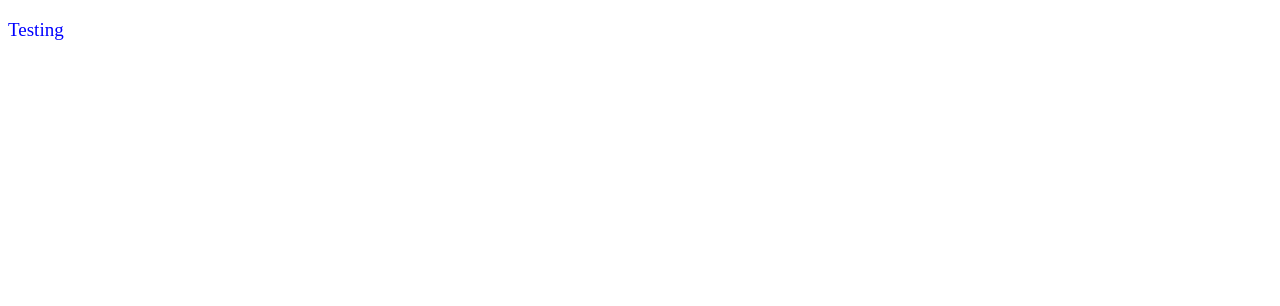
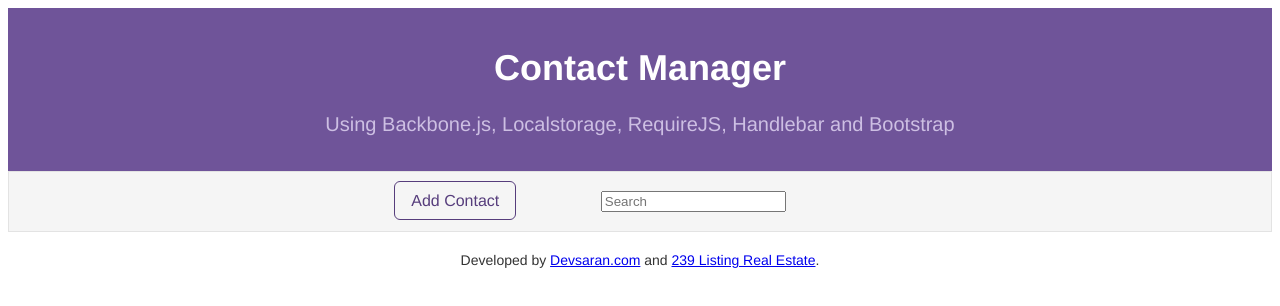
Before and after one commit to larencozart/Contact-Manager, a website: page public/index.html in a window 1280 px wide. Drawn offline with Linux system fonts and the light colour scheme.

Commit message:
Add header, main, footer skeletons

```diff
--- a/public/index.html
+++ b/public/index.html
@@ -11,6 +11,23 @@
   <script src="/javascripts/cm_script.js"></script>
 </head>
 <body>
-  <p>Testing</p>
+  <header>
+    <h1>Contact Manager</h1>
+    <p>Using Backbone.js, Localstorage, RequireJS, Handlebar and Bootstrap</p>
+  </header>
+  <main>
+    <!-- Add Contact Button & Search Bar-->
+    <section id="utilities-bar">
+      <a id="add-contact-btn" href="#">Add Contact</a>
+      <input type="text" placeholder="Search">
+
+    </section>
+
+    <!-- Contacts: all or searched ones-->
+    <section></section>
+  </main>
+  <footer>
+    <p>Developed by <a href="http://www.devsaran.com">Devsaran.com</a> and <a href="http://www.239listing.com">239 Listing Real Estate</a>.</p>
+  </footer>
 </body>
 </html>
--- a/public/stylesheets/contact_manager.css
+++ b/public/stylesheets/contact_manager.css
@@ -1,4 +1,53 @@
 body {
-  color: blue;
-  font-size: 19px;
+  font-family: "Helvetica Neue", Helvetica, Arial, sans-serif;
 }
+
+header {
+  background-color: #6f5499;
+  text-align: center;
+  font-size: 20px;
+  color: #cdbfe3;
+  padding: 15px;
+}
+
+header h1 {
+  font-size: 36px;
+  color: #fff
+}
+
+header p {
+  font-weight: 200;
+}
+
+#utilities-bar {
+  text-align: center;
+  padding: 19px;
+  margin-bottom: 20px;
+  background-color: #f5f5f5;
+  border: 1px solid #e3e3e3;
+}
+
+#add-contact-btn {
+  text-decoration: none;
+  color: #563d7c;
+  background-color: transparent;
+  padding: 10px 16px;
+  border: 1px solid #563d7c;
+  border-radius: 6px;
+  cursor: pointer;
+  margin-left: -100px;
+  margin-right: 80px
+}
+
+#add-contact-btn:hover {
+  color: #fff;
+  background-color: #563d7c;
+}
+
+
+
+footer {
+  text-align: center;
+  color: #333;
+  font-size: 14px;
+}
```
